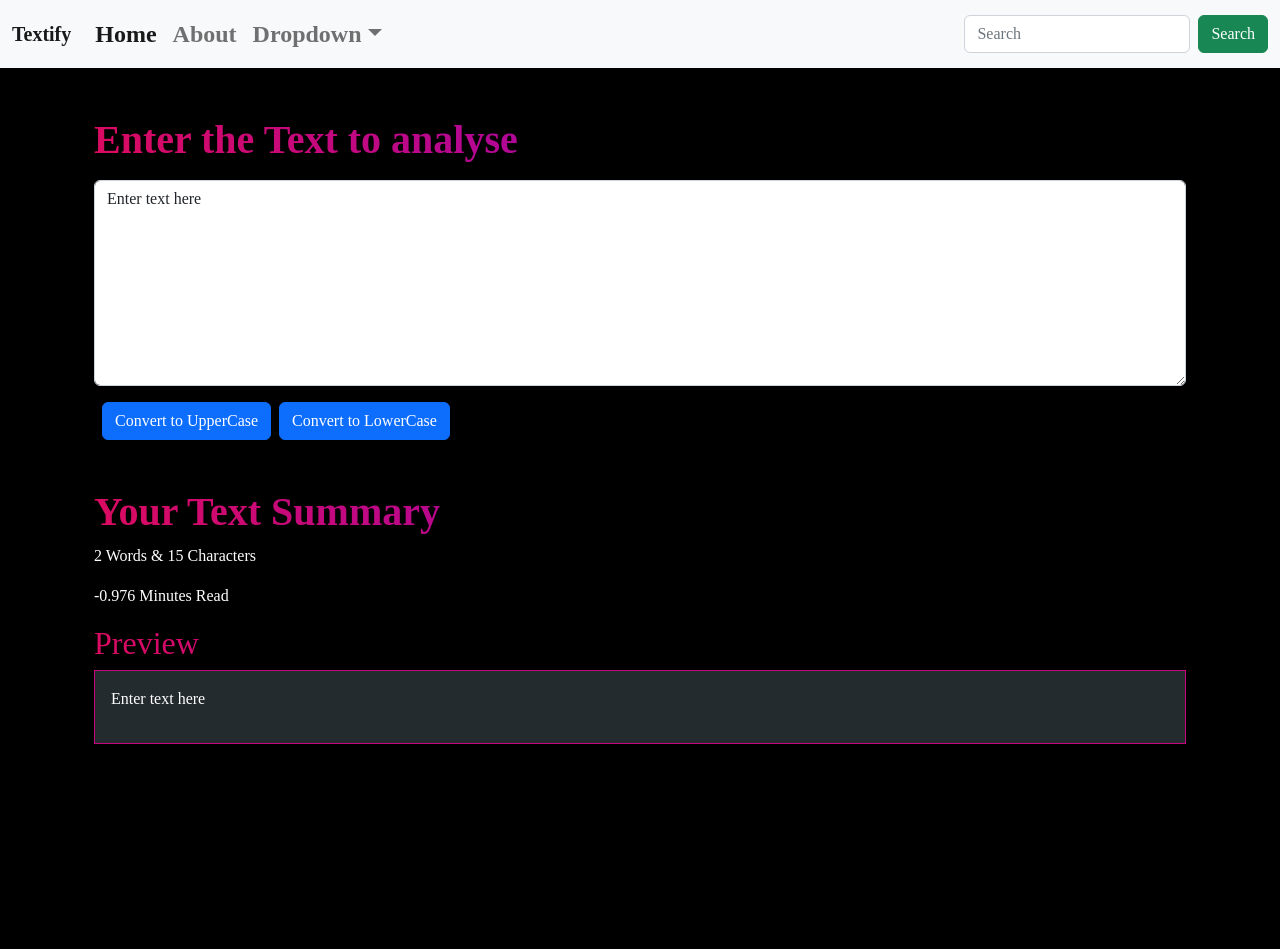
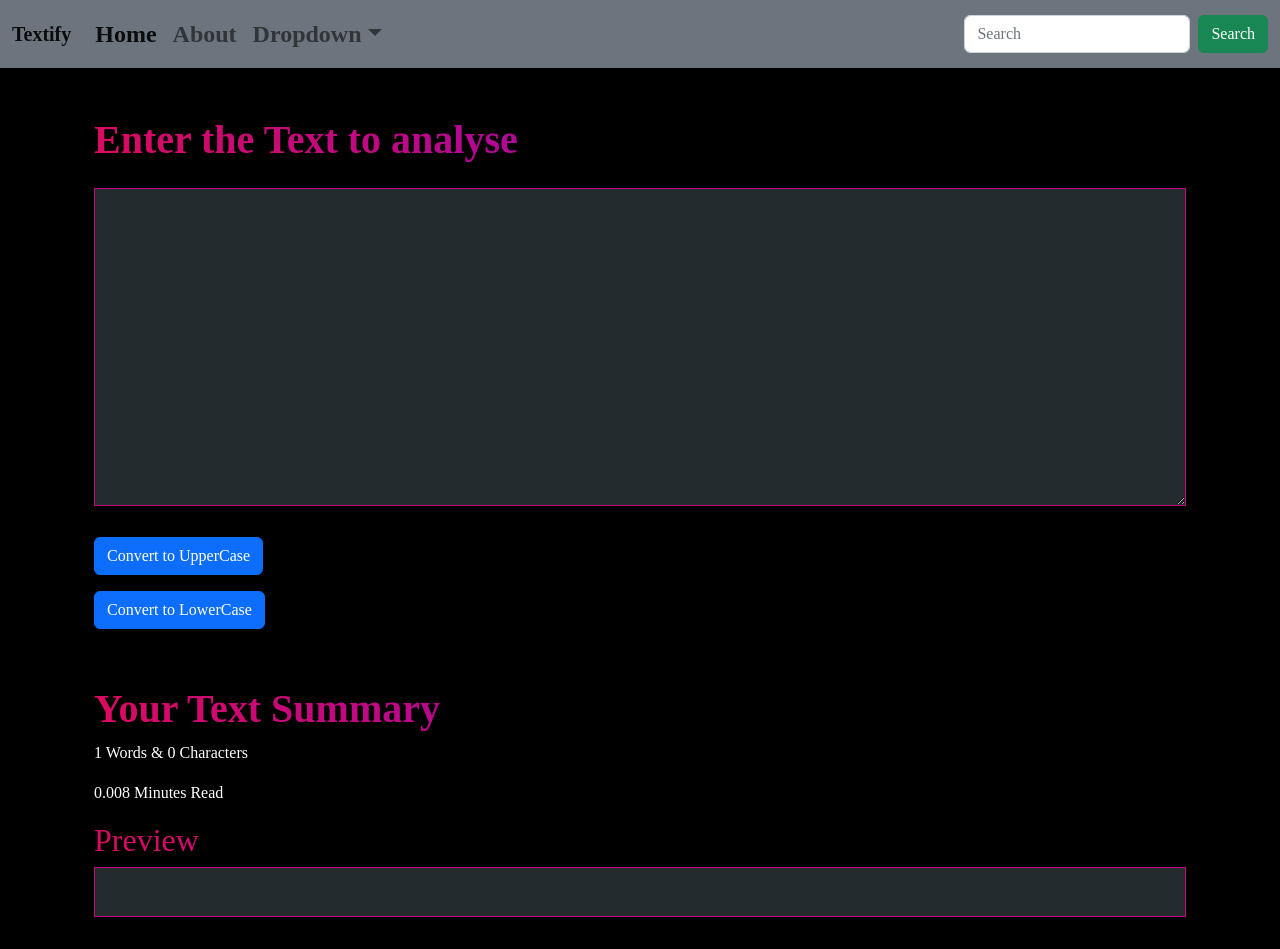
Before and after one commit to Ayush01015/Textify-Me, a React (Create React App) app: page / in a window 1280 px wide. Before the commit the page ends 800 px from the top, so only its background shows below. Built offline with nearby package versions, Linux system fonts and the light colour scheme; a web font is replaced by a local one.

Commit message:
project complete first react app learned about components, props, state

```diff
--- a/src/App.css
+++ b/src/App.css
@@ -59,7 +59,6 @@ h1{
   }
 }
 
-
 .container{
   align-items: center;
   margin-top: 3rem;
@@ -70,8 +69,25 @@ h1{
   padding: 1rem;
   margin-bottom: 2rem;
   background-color: #242B2E;
+  text-align: justify;
 }
 
 .clr{
   color:#C5097C;
 }
+
+.container-flex{
+  display: flex;
+  flex-direction: column;
+  justify-content: space-evenly;
+  align-items: flex-start;
+  /* border: 1px solid red; */
+}
+
+.form-control-2{
+  width: 100%;
+  background-color: #242B2E;
+  color: white;
+  border: 1px solid #C5097C;
+
+}
--- a/src/components/Navbar.js
+++ b/src/components/Navbar.js
@@ -3,7 +3,7 @@ import Proptypes from "prop-types";
 
 export default function Navbar(props) {
   return (
-    <nav className="navbar navbar-expand-lg bg-light text-m myNav">
+    <nav className="navbar navbar-expand-lg bg-secondary text-m myNav">
       <div className="container-fluid">
         <a className="navbar-brand" href="/">
           {props.title}
--- a/src/components/textForm.js
+++ b/src/components/textForm.js
@@ -15,7 +15,7 @@ export default function TextForm(props) {
     setText(e.target.value);
     // console.log(e.target.value);
   };
-  const [text, setText] = useState("Enter text here");
+  const [text, setText] = useState("");
   // setText="ayush"; //wrong
   // setText("Ayush");
 
@@ -27,33 +27,34 @@ export default function TextForm(props) {
           <textarea
             value={text}
             onChange={handleOnChange}
-            className="form-control my-3 "
+            className="form-control-2 my-3 "
             id="myBox"
-            rows="8"
+            rows="13"
           ></textarea>
+          <div className="container-flex">
             <button
               type="button"
               onClick={handleUpClick}
-            className="btn btn-primary mx-2"
+              className="btn btn-primary my-2"
             >
               Convert to UpperCase
             </button>
             <button
               type="button"
               onClick={handleLoClick}
-            className="btn btn-primary"
+              className="btn btn-primary my-2"
             >
               Convert to LowerCase
             </button>
           </div>
+        </div>
+
         <div className="container">
           <h1 className="gradient-text">{props.textSummary}</h1>
           <p>
-            {text.split(" ").length-1} Words & {text.length} Characters
+            {text.split(" ").length} Words & {text.length} Characters
           </p>
-          <p>
-            {0.008*text.split(" ").length-1} Minutes Read
-          </p>
+          <p>{0.008 * text.split(" ").length} Minutes Read</p>
           <h2 className="gradient-text">Preview</h2>
           <div className="conteiner-2">
             <p>{text}</p>
```
Lines whose indentation alone changed are shown as unchanged.
